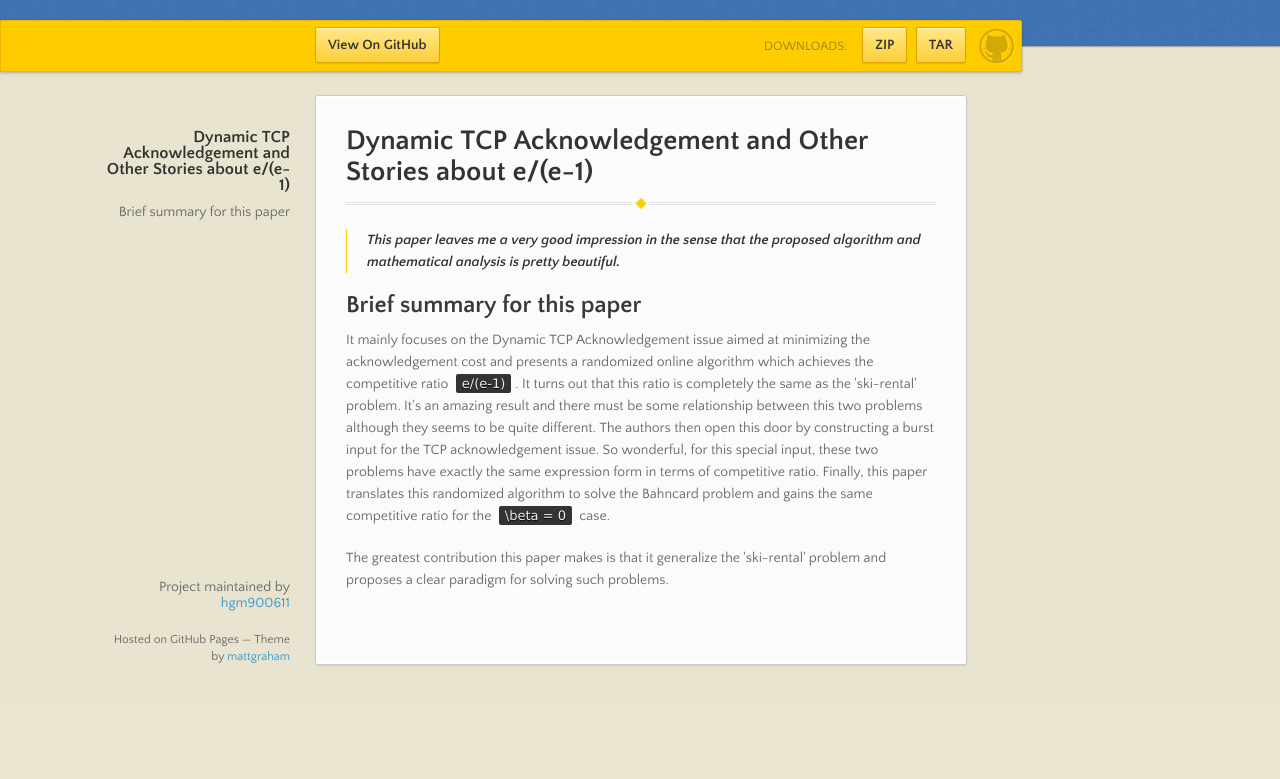
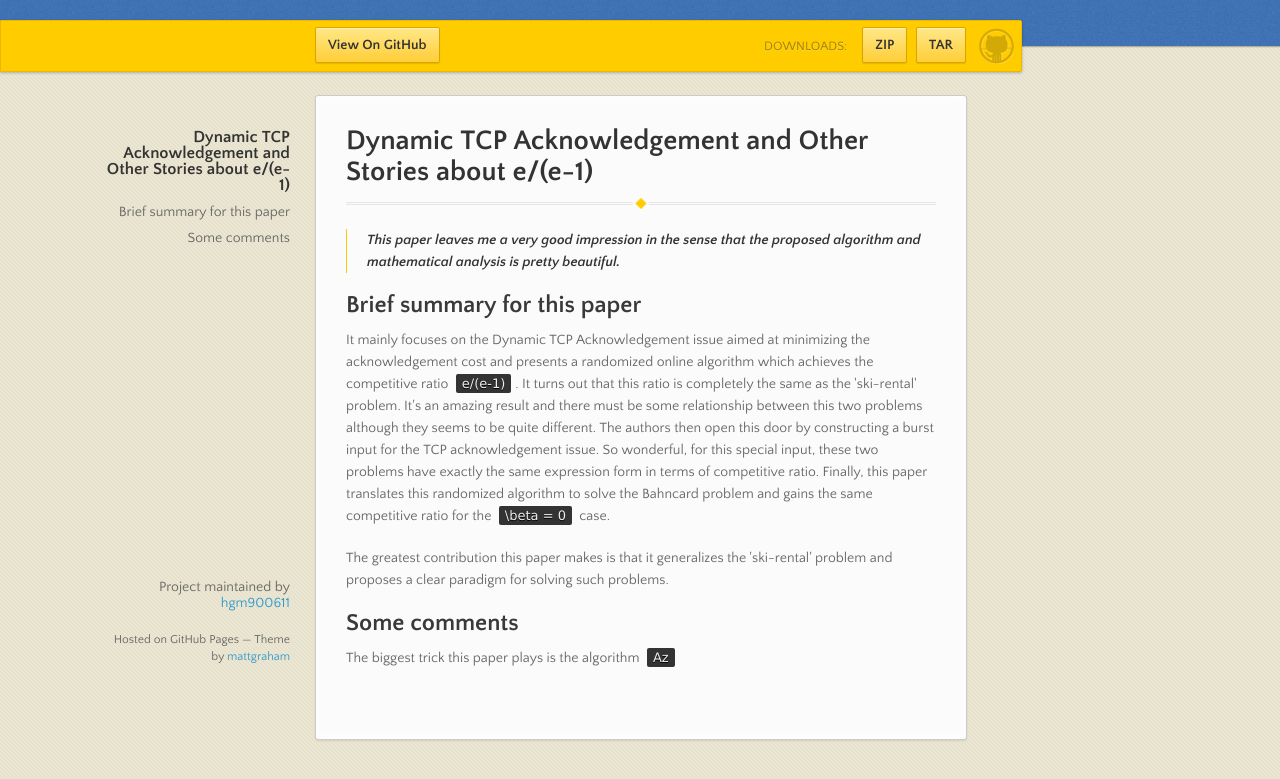
Before and after one commit to hgm900611/Week_1, a plain HTML site: page index.html in a window 1280 px wide. Shown: the part 95-874 px from the top of the page. Before the commit the page ends 800 px from the top, so only its background shows below. Drawn offline with nearby package versions, Linux system fonts and the light colour scheme.

```diff
--- a/index.html
+++ b/index.html
@@ -51,7 +51,12 @@
 
 <p>It mainly focuses on the Dynamic TCP Acknowledgement issue aimed at minimizing the acknowledgement cost and presents a randomized online algorithm which achieves the competitive ratio <code>e/(e-1)</code>. It turns out that this ratio is completely the same as the 'ski-rental' problem. It's an amazing result and there must be some relationship between this two problems although they seems to be quite different. The authors then open this door by constructing a burst input for the TCP acknowledgement issue. So wonderful, for this special input, these two problems have exactly the same expression form in terms of competitive ratio. Finally, this paper translates this randomized algorithm to solve the Bahncard problem and gains the same competitive ratio for the <code>\beta = 0</code> case.  </p>
 
-<p>The greatest contribution this paper makes is that it generalize the 'ski-rental' problem and proposes a clear paradigm for solving such problems. </p>
+<p>The greatest contribution this paper makes is that it generalizes the 'ski-rental' problem and proposes a clear paradigm for solving such problems. </p>
+
+<h2>
+<a name="some-comments" class="anchor" href="#some-comments"><span class="octicon octicon-link"></span></a>Some comments</h2>
+
+<p>The biggest trick this paper plays is the algorithm <code>Az</code> </p>
       </section>
       <footer>
         <p>Project maintained by <a href="https://github.com/hgm900611">hgm900611</a></p>
--- a/params.json
+++ b/params.json
@@ -1 +1 @@
-{"name":"Paper Read Summary in Week 1","tagline":"","body":"# Dynamic TCP Acknowledgement and Other Stories about e/(e-1)\r\n***\r\n> **This paper leaves me a very good impression in the sense that the proposed algorithm and mathematical analysis is pretty beautiful.** \r\n\r\n## Brief summary for this paper\r\nIt mainly focuses on the Dynamic TCP Acknowledgement issue aimed at minimizing the acknowledgement cost and presents a randomized online algorithm which achieves the competitive ratio `e/(e-1)`. It turns out that this ratio is completely the same as the 'ski-rental' problem. It's an amazing result and there must be some relationship between this two problems although they seems to be quite different. The authors then open this door by constructing a burst input for the TCP acknowledgement issue. So wonderful, for this special input, these two problems have exactly the same expression form in terms of competitive ratio. Finally, this paper translates this randomized algorithm to solve the Bahncard problem and gains the same competitive ratio for the `\\beta = 0` case.  \r\n\r\nThe greatest contribution this paper makes is that it generalize the 'ski-rental' problem and proposes a clear paradigm for solving such problems. ","google":"","note":"Don't delete this file! It's used internally to help with page regeneration."}
+{"name":"Paper Read Summary in Week 1","tagline":"","body":"# Dynamic TCP Acknowledgement and Other Stories about e/(e-1)\r\n***\r\n> **This paper leaves me a very good impression in the sense that the proposed algorithm and mathematical analysis is pretty beautiful.** \r\n\r\n## Brief summary for this paper\r\nIt mainly focuses on the Dynamic TCP Acknowledgement issue aimed at minimizing the acknowledgement cost and presents a randomized online algorithm which achieves the competitive ratio `e/(e-1)`. It turns out that this ratio is completely the same as the 'ski-rental' problem. It's an amazing result and there must be some relationship between this two problems although they seems to be quite different. The authors then open this door by constructing a burst input for the TCP acknowledgement issue. So wonderful, for this special input, these two problems have exactly the same expression form in terms of competitive ratio. Finally, this paper translates this randomized algorithm to solve the Bahncard problem and gains the same competitive ratio for the `\\beta = 0` case.  \r\n\r\nThe greatest contribution this paper makes is that it generalizes the 'ski-rental' problem and proposes a clear paradigm for solving such problems. \r\n\r\n## Some comments\r\nThe biggest trick this paper plays is the algorithm `Az` ","google":"","note":"Don't delete this file! It's used internally to help with page regeneration."}
```
